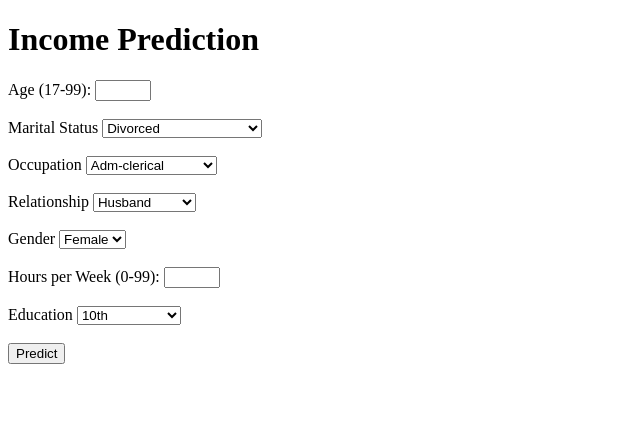
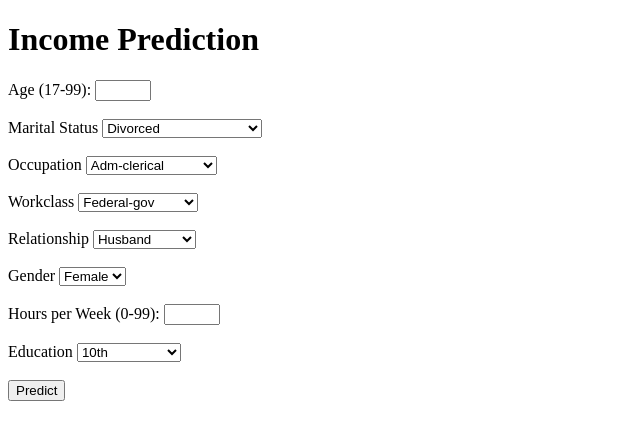
Before and after one commit to Shweta0821/ML-Project, a Flask app: page / in a window 1280 px wide. Shown: the top 440 px of the page, without its empty margins (0-640 px from the left). Run offline with Flask 2, Linux system fonts and the light colour scheme; parts of the project's set-up code (start-up, migrations or seed data) failed here and were passed over.

Commit message:
version2 - 10/10/2024

```diff
--- a/app.py
+++ b/app.py
@@ -25,7 +25,8 @@ relationshipm= {'Husband': 0, 'Not-in-family': 1, 'Other-relative': 2, 'Own-chil
                 'Unmarried': 4, 'Wife': 5}
 sexm={'Female': 0, 'Male': 1}
 education_categorym= {'Assoc-acdm': 0, 'Assoc-voc': 1, 'Bachelors': 2, 'Doctorate': 3, 'Elementary': 4, 'HS-grad': 5, 'Masters': 6, 'Middle School': 7, 'Not HS-grad': 8, 'Prof-school': 9, 'Some-college': 10}
-
+workclass_mappingm= {'Federal-gov': 0, 'Local-gov': 1, 'Never-worked': 2, 'Private': 3, 'Self-emp-inc': 4, 'Self-emp-not-inc': 5,
+             'State-gov': 6, 'Without-pay': 7}
 
 # Function to categorize age based on predefined bins
 def categorize_age(age):
@@ -87,6 +88,7 @@ def predict():
 
     marital_status = request.form['marital-status']
     occupation = request.form['occupation']
+    workclass = request.form['workclass']
     relationship = request.form['relationship']
 
     education_category = request.form['education_new']
@@ -98,6 +100,7 @@ def predict():
     age_groupe = age_groupm[age_group]
     marital_statuse = marital_statusm[marital_status]
     occupatione = occupation_mappingm[occupation]
+    workclasse = workclass_mappingm[workclass]
     relationshipe = relationshipm[relationship]
     education_categorye = education_categorym[education_category]
     sexe = sexm[sex]
@@ -106,11 +109,12 @@ def predict():
                                age_groupe,
                                marital_statuse,
                                occupatione,
+                               workclasse,
                                  relationshipe,
                                  education_categorye,sexe]).reshape(1,-1)
 
 
-    final_features = np.array([marital_statuse, occupatione,relationshipe,
+    final_features = np.array([marital_statuse, occupatione,workclasse,relationshipe,
                                hours_per_week,
           sexe, age_groupe, education_categorye]).reshape(1,-1)
 
--- a/app1.py
+++ b/app1.py
@@ -29,6 +29,8 @@ sexm = {'Female': 0, 'Male': 1}
 education_categorym = {'Assoc-acdm': 0, 'Assoc-voc': 1, 'Bachelors': 2, 'Doctorate': 3,
                        'Elementary': 4, 'HS-grad': 5, 'Masters': 6, 'Middle School': 7,
                        'Not HS-grad': 8, 'Prof-school': 9, 'Some-college': 10}
+workclass_mappingm= {'Federal-gov': 0, 'Local-gov': 1, 'Never-worked': 2, 'Private': 3, 'Self-emp-inc': 4, 'Self-emp-not-inc': 5,
+             'State-gov': 6, 'Without-pay': 7}
 
 # Function to categorize age based on predefined bins
 def categorize_age(age):
@@ -58,6 +60,7 @@ hours_per_week = outlier_hours_per_week(hours_per_week)
 
 marital_status = st.selectbox("Select Marital Status:", list(marital_statusm.keys()))
 occupation = st.selectbox("Select Occupation:", list(occupation_mappingm.keys()))
+workclass = st.selectbox("Select Workclass:", list(workclass_mappingm.keys()))
 relationship = st.selectbox("Select Relationship Status:", list(relationshipm.keys()))
 sex = st.selectbox("Select Gender:", list(sexm.keys()))
 education_category = st.selectbox("Select Education Level:", list(education_categorym.keys()))
@@ -66,6 +69,7 @@ education_category = st.selectbox("Select Education Level:", list(education_cate
 age_groupe = age_groupm.get(age_group)
 marital_statuse = marital_statusm.get(marital_status)
 occupatione = occupation_mappingm.get(occupation)
+workclasse = workclass_mappingm.get(workclass)
 relationshipe = relationshipm.get(relationship)
 sexe = sexm.get(sex)
 education_categorye = education_categorym.get(education_category)
@@ -74,7 +78,7 @@ education_categorye = education_categorym.get(education_category)
 if st.button("Predict"):
     # Prepare final input array for the model
     final_features = np.array([hours_per_week, age_groupe, marital_statuse,
-                               occupatione, relationshipe, education_categorye, sexe]).reshape(1, -1)
+                               occupatione,workclasse, relationshipe, education_categorye, sexe]).reshape(1, -1)
 
     # Make prediction
     prediction = model.predict(final_features)
--- a/templates/index.html
+++ b/templates/index.html
@@ -55,6 +55,20 @@
       			<option >Tech-support</option>
       			<option >Transport-moving</option>
     		</select>
+       <br>
+       <br>
+
+       <label for="workclass">Workclass</label>
+    		<select id="workclass" name="workclass" required="required" placeholder="workclass" >
+      			<option >Federal-gov</option>
+      			<option >Local-gov</option>
+      			<option >Never-worked</option>
+      			<option >Private</option>
+      			<option >Self-emp-inc</option>
+      			<option >Self-emp-not-inc</option>
+      			<option >State-gov</option>
+      			<option >Without-pay</option>
+      		</select>
        <br>
        <br>
 
```
Also changed, not shown: ML_Adult_income_deployment.py (+9 -7 lines).
